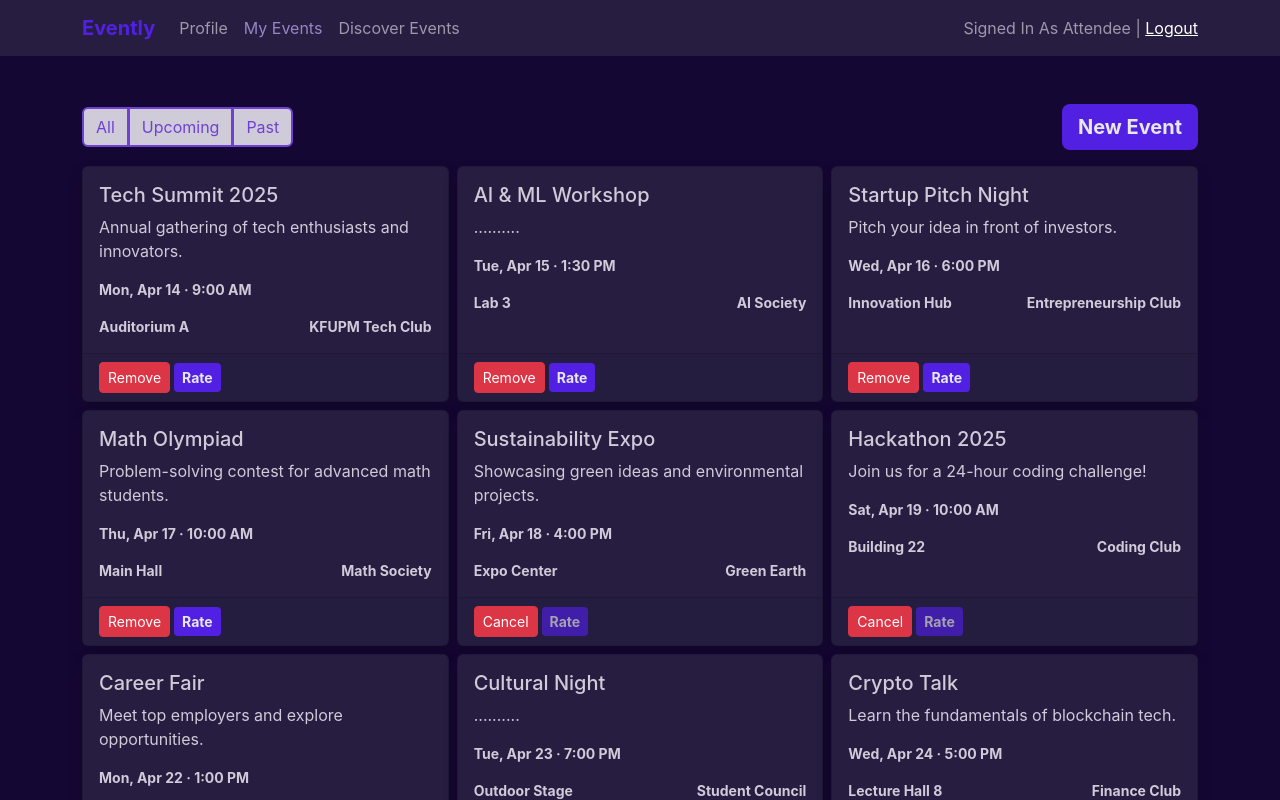
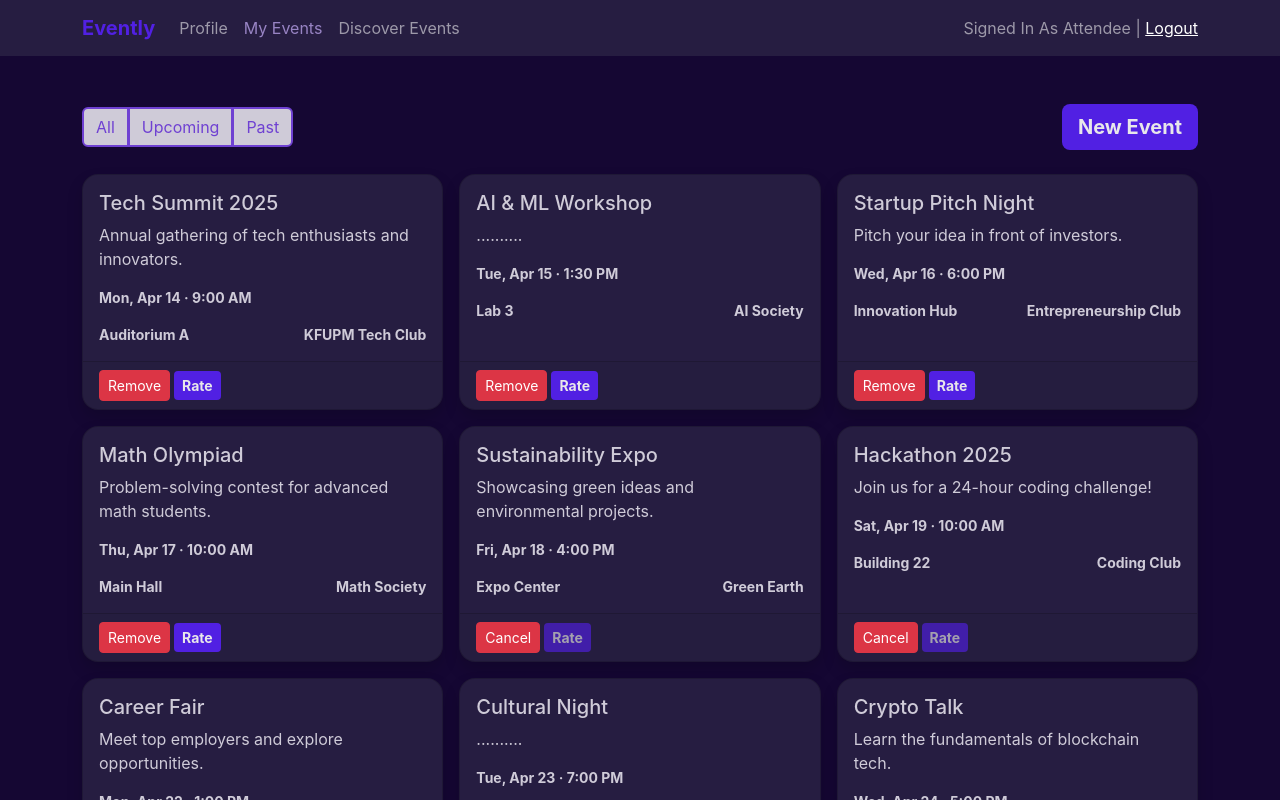
Before and after one commit to HadiAlmayyad/evently-v1-webapp-react, a React (Create React App) app: page / in a window 1280 px wide. Shown: the top 800 px of the page. Built offline with nearby package versions, Linux system fonts and the light colour scheme.

Commit message:
card styling

```diff
--- a/src/components/MyEventsPageComponents/CardsGrid.js
+++ b/src/components/MyEventsPageComponents/CardsGrid.js
@@ -20,14 +20,14 @@ function CardsGrid({filteredEvents, handleDelete}) {
 
     return (
 
-        <Row sm={1} md={2} lg={3} className='mt-2 g-2'>
+        <Row sm={1} md={2} lg={3} className='mt-2 g-3'>
 
             {filteredEvents.map((event) => (
 
                 <Col sm={12} md={6} lg={4} key={event.id}>
 
                     {/* Card Event */}
-                    <Card className='h-100 shadow Ev-OnBackground'>
+                    <Card className='h-100 shadow Ev-OnBackground rounded-4'>
                     <Card.Body>
                         <Card.Title>{event.title}</Card.Title>
 
```
